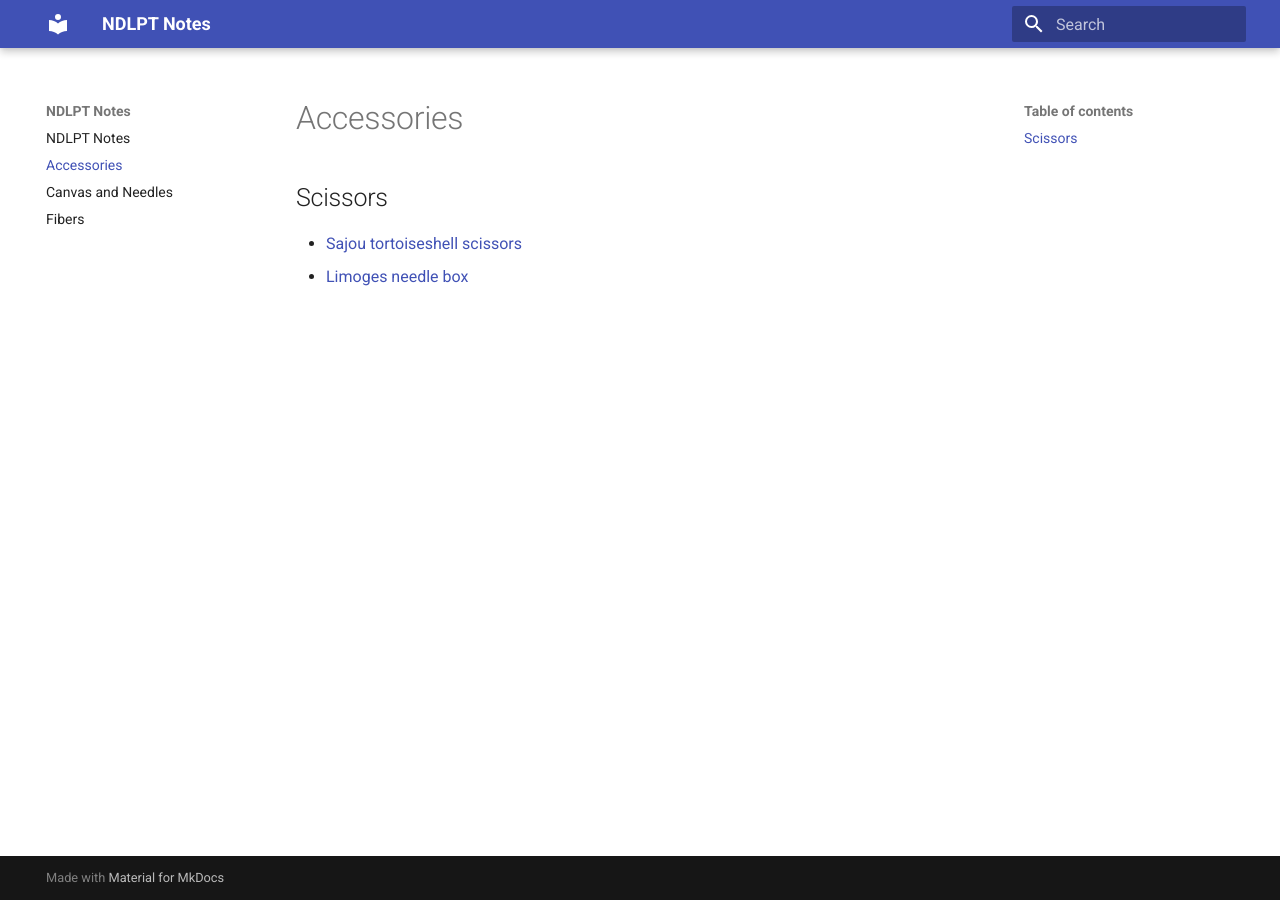
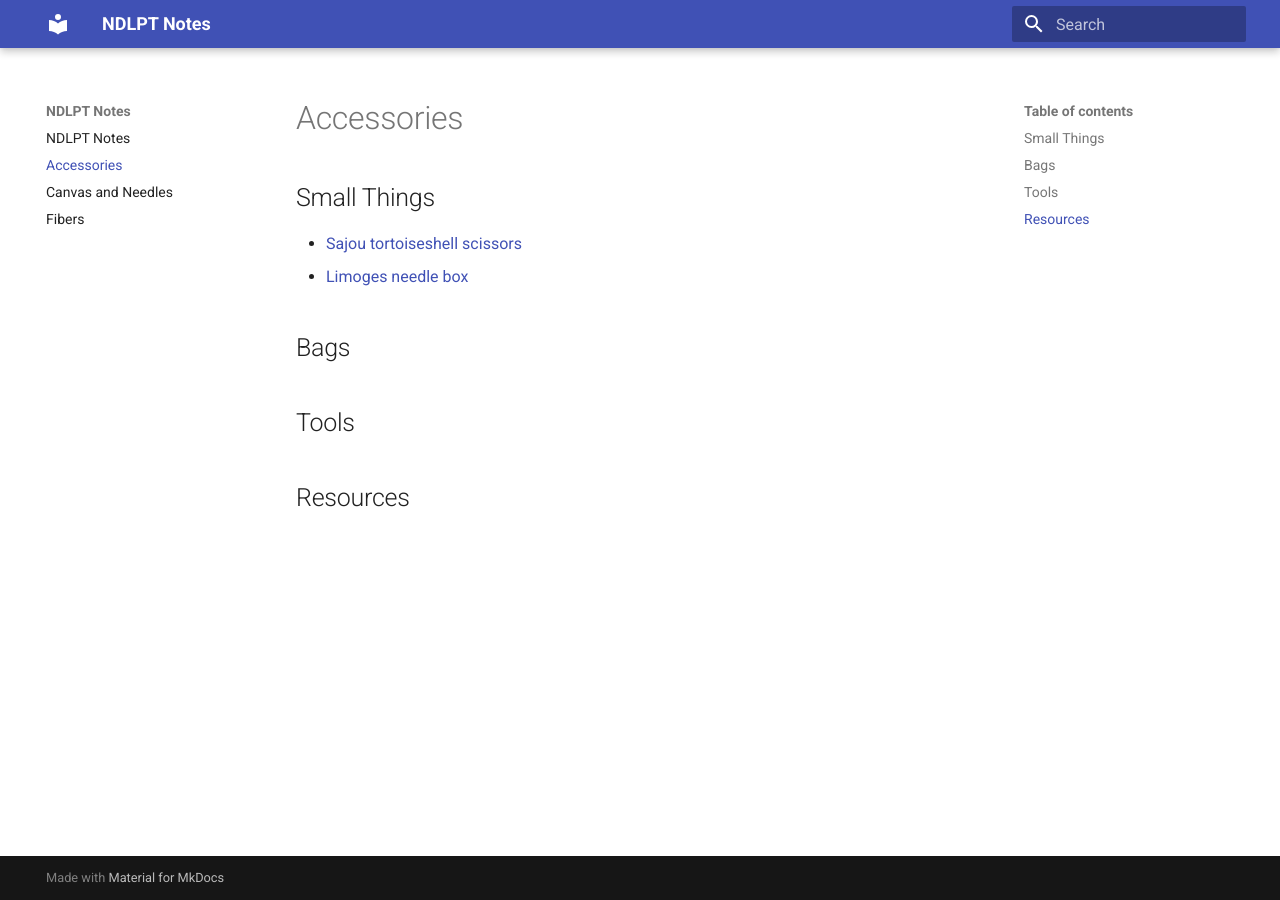
Before and after one commit to shylaclark/ndlpt-notes, an MkDocs documentation site: the page built from docs/accessories.md, in a window 1280 px wide. Built offline with MkDocs 1.6.1 and Material for MkDocs 9.7.7, drawn with Linux system fonts in a browser that asks for light colours.

Commit message:
Update accessories.md

```diff
--- a/docs/accessories.md
+++ b/docs/accessories.md
@@ -1,6 +1,12 @@
 # Accessories
 
 
-## Scissors
+## Small Things
 * [Sajou tortoiseshell scissors](https://needlepoint.com/collections/scissors/products/sajou-tortoiseshell-style-french-embroidery-scissors-with-flowers)
 * [Limoges needle box](https://www.ebay.com/itm/LIMOGES-EXIMIOUS-GREEN-GOLD-FISHNET-PATTERN-PIN-BOX-NEEDLE-ETUI-SCISSORS/124353044137?hash=item1cf404dea9:g:-z0AAOSw~AVYogJ-)
+
+## Bags
+
+## Tools
+
+## Resources
```
